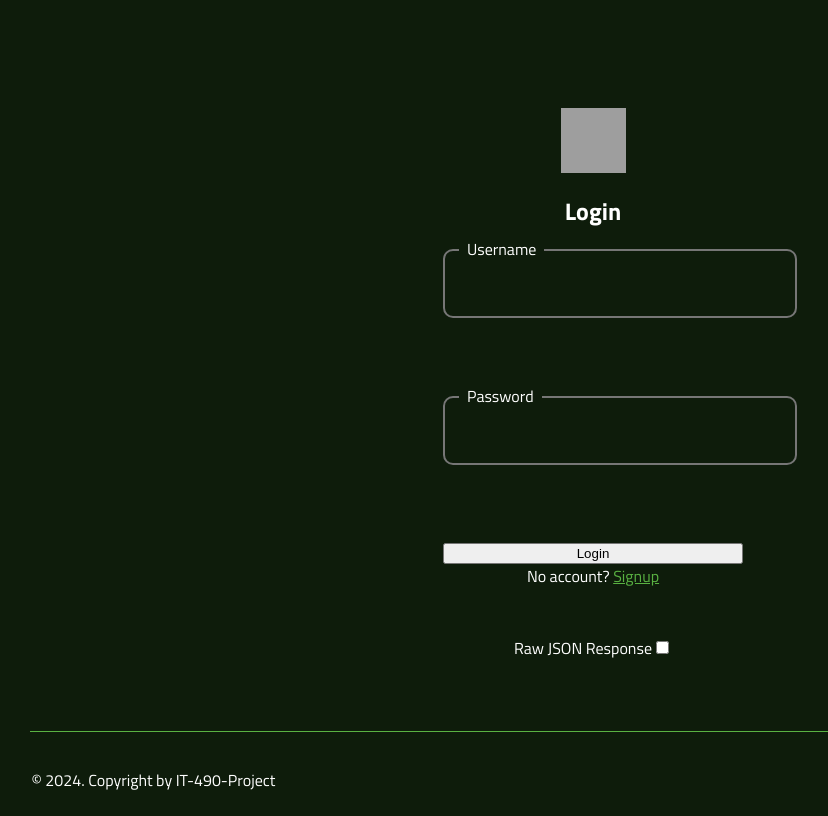
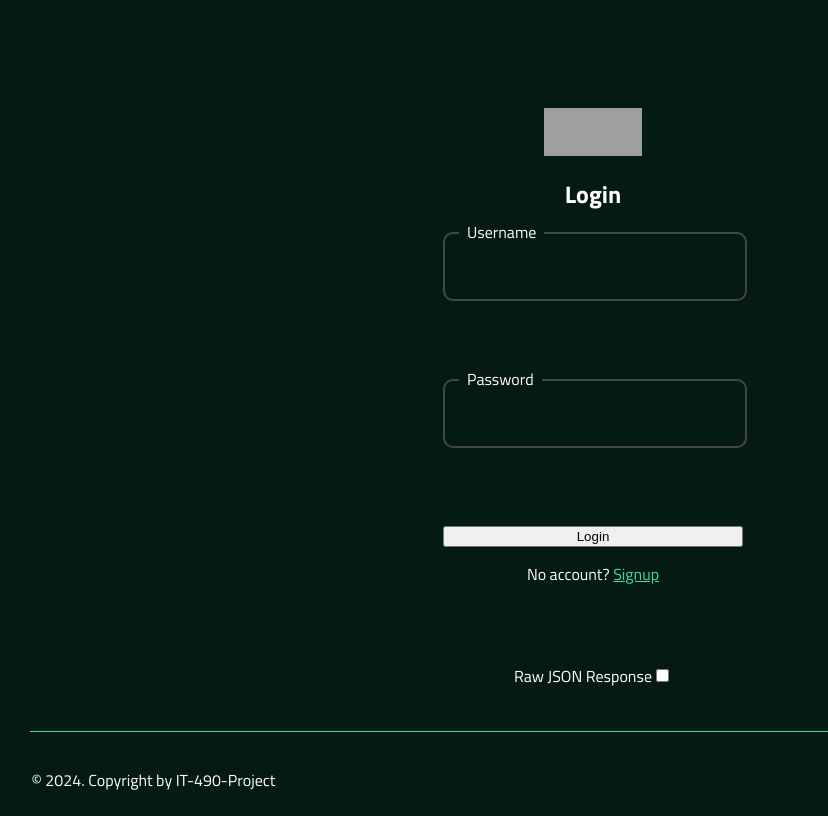
Before and after one commit to fisht4il/IT490-Project, a PHP site: page / in a window 1280 px wide. Shown: the whole page, without its empty margins (47-875 px from the left). Run offline with PHP 8.4, Linux system fonts and the light colour scheme; grey boxes are pictures that could not be loaded.

Commit message:
Update style.css
Small changes to styling. Centering the index and changes to colors.

```diff
--- a/style.css
+++ b/style.css
@@ -104,13 +95,11 @@
 body {
     font-family: "Titillium Web", sans-serif;
     background-attachment: fixed;
-    background-color: rgba(0, 0, 0, 0.6);
     background-size: cover;
-    color: #0566c7;
     display: flex;
     flex-direction: column;
     height: 100vh;
-    background-color: #0e1c0b;
+    background-color: #051a12;
     color: white;
     padding: 0 15px;
 }
@@ -202,8 +192,8 @@ body {
 }
 
 .logo-image {
-    height: 65px;
-    width: 65px;
+    height: 48px;
+    width: 98px;
     margin:0 auto;
     padding-top: 10px;
     margin-top: 90px;
@@ -216,14 +206,15 @@ body {
     padding: 0 8px;
     color: white;
     cursor: text;
-    background-color: #0e1c0b;
+    background-color: #051a12;
 }
 
 .input-username, .input-password  {
-    padding: 25px;
+    padding: 25px 0;
     margin-bottom: 10px;
     border-radius: 10px;
     border-style: solid;
+    border-color: #454645;
     color: white;
     outline: none;
     background: none;
@@ -239,30 +230,33 @@ body {
 }
 
 .input-btn {
-    background-color: #59b142;
-    color: white;
+    margin-left: 2px;
+    background-color: #42dca3;
+    color: #051a12;
     border: none;
-    padding: 20px;
+    padding: 25px;
     cursor: pointer;
     transition: background-color 0.5s;
     width: 100%;
     border-radius: 10px;
+    font-weight: 500;
+    font-size: 20px;
 }
 
 .input-btn:hover {
-    background-color: #96d287;
+    background-color: #98eccd;
 }
 
 .signup-link, .json-r {
-    margin:0 auto;
+    margin:15px auto;
 }
 
 .link-signup {
-    color: #59b142;
+    color: #42dca3;
 }
 
 .link-signup:visited {
-    color: #96d287;
+    color: #42dca3;
 }
 
 /* --FOOTER-- */
@@ -273,7 +267,7 @@ body {
     max-width: 1125px;
     margin:0 auto;
     margin-top: auto;
-    border-top: 1px solid #59b142;
+    border-top: 1px solid #42dca3;
     padding-left: 2px;
     padding-top: 20px;
 }
```
Also changed, not shown: other parts of style.css (+20 -29 lines).
